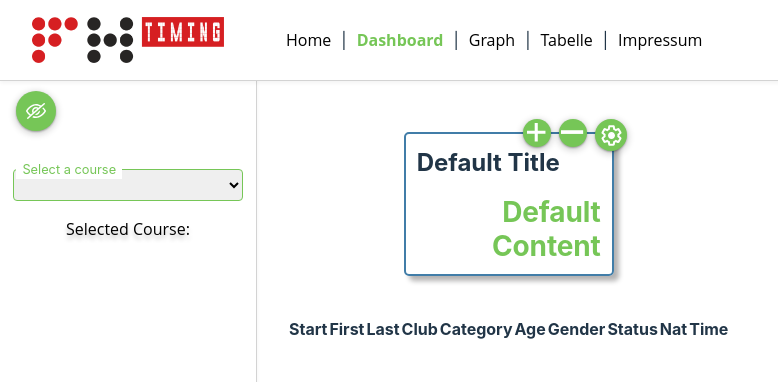
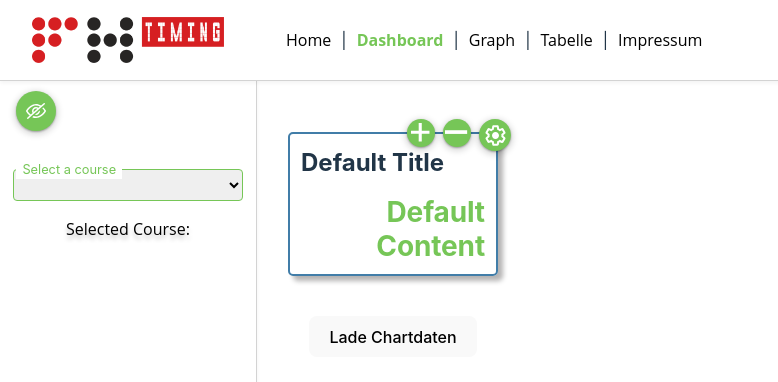
Before and after one commit to szeminator/fhtiming, a Vue app in the folder dashboard/: page /dashboard in a window 1280 px wide. Shown: the top 382 px of the page, without its empty margins (0-778 px from the left). Built offline with nearby package versions, Linux system fonts and the light colour scheme.

Commit message:
altered generic table

```diff
--- a/dashboard/src/components/Dashboard.vue
+++ b/dashboard/src/components/Dashboard.vue
@@ -1,33 +1,20 @@
 <template>
+    <button class="start-button" @click="loadChartdata">Lade Chartdaten</button>
 
-  <div>
-  <table class="styled-table">
-      <thead class="header">
+    <div>
+    <table>
+      <thead>
         <tr>
-          <th>Start</th>
-          <th>First</th>
-          <th>Last</th>
-          <th>Club</th>
-          <th>Category</th>
-          <th>Age</th>
-          <th>Gender</th>
-          <th>Status</th>
-          <th>Nat</th>
-          <th>Time</th>
+          <th v-for="key in chartdataKeys" :key="key">
+            {{ key }}
+          </th>
         </tr>
       </thead>
       <tbody>
-        <tr v-for="data in chartdata" :key="data.start">
-          <td>{{ data.start }}</td>
-          <td>{{ data.first }}</td>
-          <td>{{ data.last }}</td>
-          <td>{{ data.club }}</td>
-          <td>{{ data.category }}</td>
-          <td>{{ data.age }}</td>
-          <td>{{ data.gender }}</td>
-          <td>{{ data.status }}</td>
-          <td>{{ data.nat }}</td>
-          <td>{{ data.NETTO_ET2_Time }}</td>
+        <tr v-for="(item, index) in chartdata.value" :key="index">
+          <td v-for="key in chartdataKeys" :key="key">
+            {{ item[key] }}
+          </td>
         </tr>
       </tbody>
     </table>
@@ -44,11 +31,13 @@ import { useStore } from '../store';
 const store = useStore();
 const courses = store.courses;
 let chartdata = computed(() => store.allResults);
+let chartdataKeys = computed(() => store.allResults);
 
 let selectedCourse = computed(() => store.selectedCourse);
 let selectedSplits = computed(() => store.selectedSplitIDs);
 
 onMounted(() => {
+
   console.log(courses);
 });
 
@@ -56,6 +45,8 @@ async function loadChartdata() {
   console.log(selectedCourse);
   console.log(selectedSplits);
   console.log((chartdata.value[0] as any)?.first + " " + (chartdata.value[0] as any)?.last);
+  console.log("Chartdata Keys: " + Object.keys(chartdata.value[0]));
+  console.log("Chartdata Amount of Keys: " + Object.keys(chartdata.value[0]).length);
 }
 
 
--- a/dashboard/src/components/Filterlogic.vue
+++ b/dashboard/src/components/Filterlogic.vue
@@ -57,6 +57,7 @@ watch(selectedCourse, async (newCourse) => {
     //console.log(response);
     jsonResponse = await response.json();
     chartdata = jsonResponse[`Course_${selectedCourse.value}`];
+    store.setChartdataKeys(Object.keys(chartdata[0]));
     store.setAllResultData(chartdata);
     console.log("Chartdata got updated");
   }
--- a/dashboard/src/store.ts
+++ b/dashboard/src/store.ts
@@ -10,6 +10,7 @@ export const useStore = defineStore({
     eventid: 0,
     selectedCourse: 0,
     selectedSplitIDs: [] as number[],
+    chartdataKeys: [] as string[],
 
   }),
   actions: {
@@ -30,6 +31,9 @@ export const useStore = defineStore({
     },
     setSelectedSplitIDs(selectedSplitIDs: number[]) {
       this.selectedSplitIDs = selectedSplitIDs;
+    },
+    setChartdataKeys(chartdataKeys: []) {
+      this.chartdataKeys = chartdataKeys;
     }
   }
 });
```
